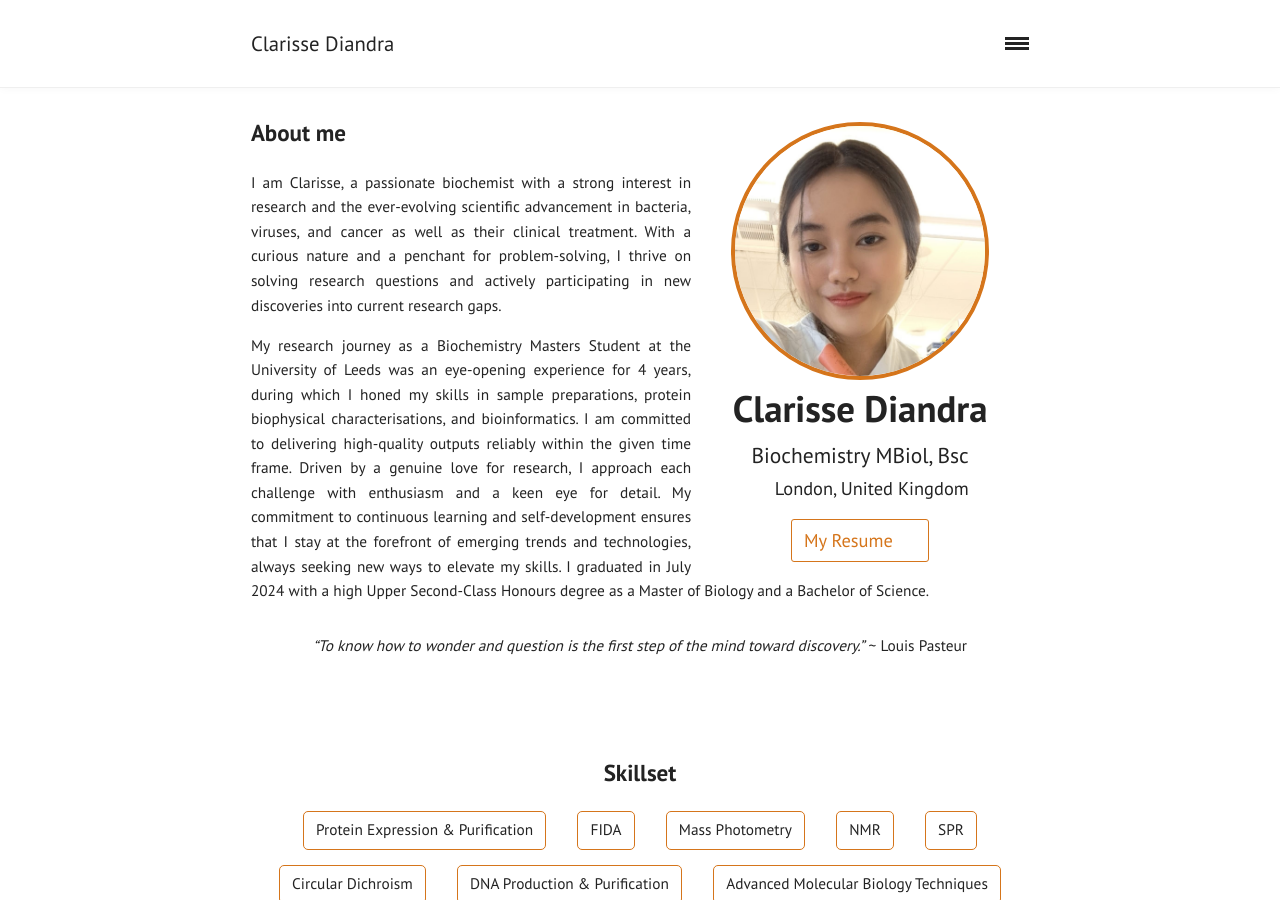
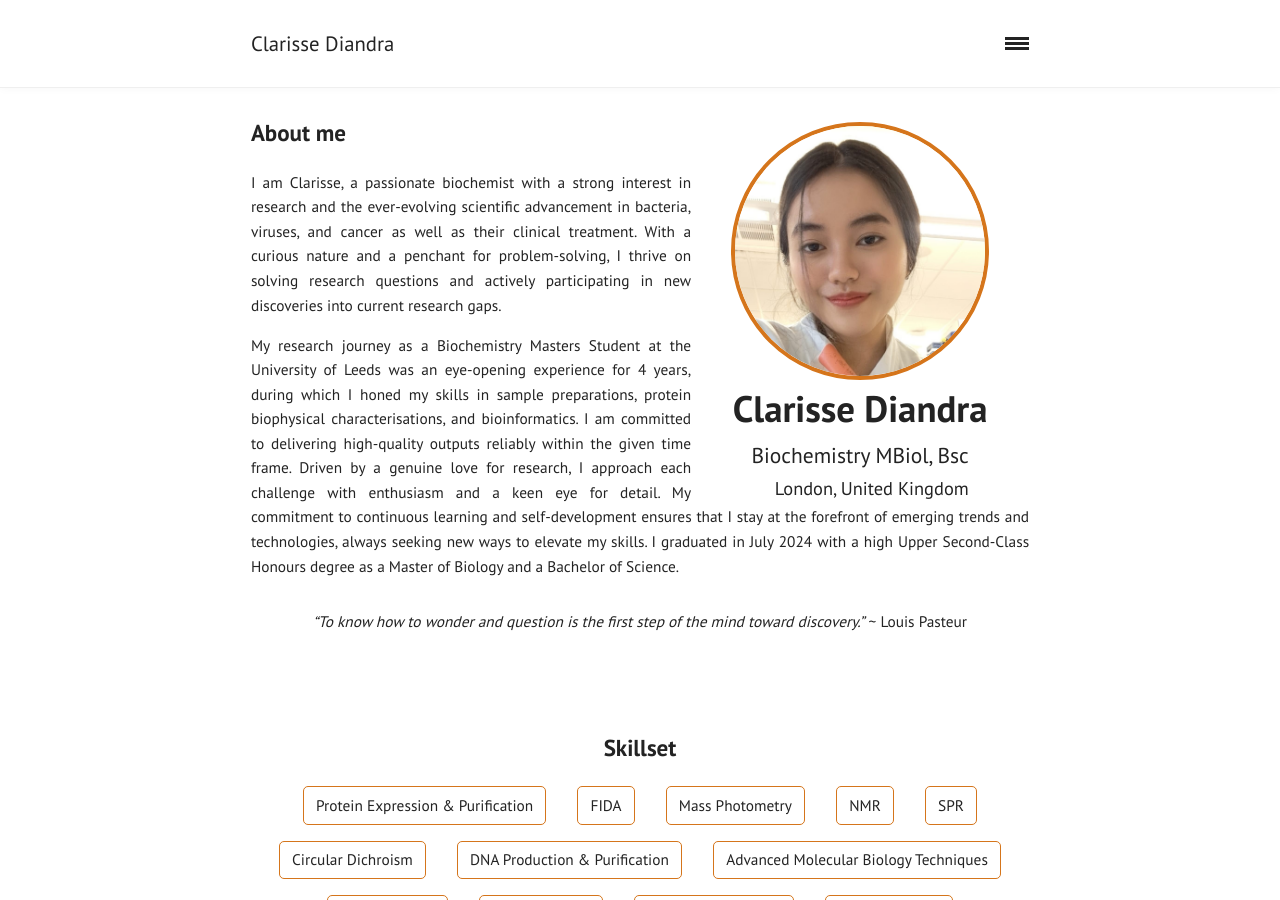
Before and after one commit to clarissediandra/clarissediandra.github.io, a Jekyll site: the page built from index.md, in a window 1280 px wide and 900 px high. Built offline with Jekyll 4.4.1, drawn with Linux system fonts in a browser that asks for light colours.

Commit message:
Removed resuem button

```diff
--- a/index.md
+++ b/index.md
@@ -11,7 +11,6 @@ layout: page
                     <div class="title">Clarisse Diandra</div>
                     <div class="row">Biochemistry MBiol, Bsc</div>
                     <div class="loc"><svg aria-hidden=true class="icon"><use xlink:href="{{ "/assets/fontawesome/icons.svg" | relative_url }}#location-dot"></use></svg> London, United Kingdom</div>
-                    <div class="more"><a class="resume" href="/assets/docs/Clarisse%20Diandra%20Resume.pdf"><div class="loc">My Resume <svg aria-hidden=true class="icon"><use xlink:href="{{ "/assets/fontawesome/icons.svg" | relative_url }}#file"></use></svg></div></a></div>
                 </div>
             </div>
             <h2 style="margin-top:0px">About me</h2>
```
